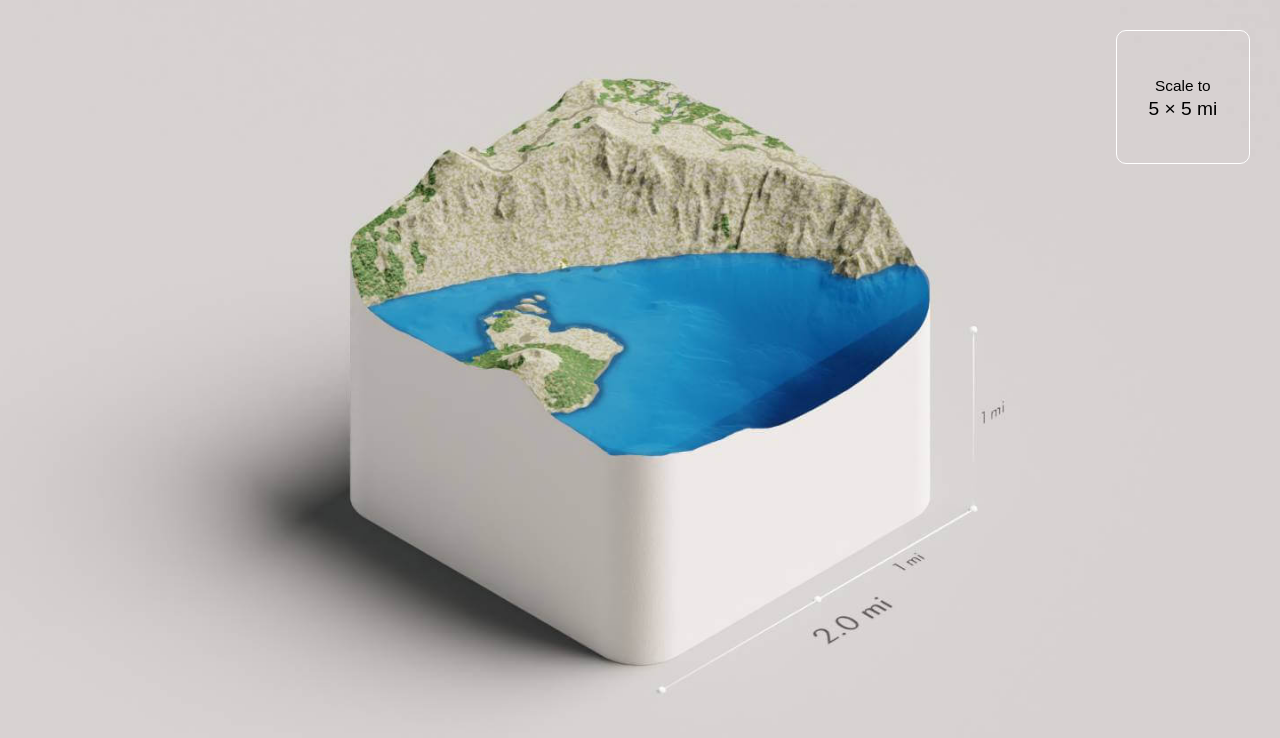
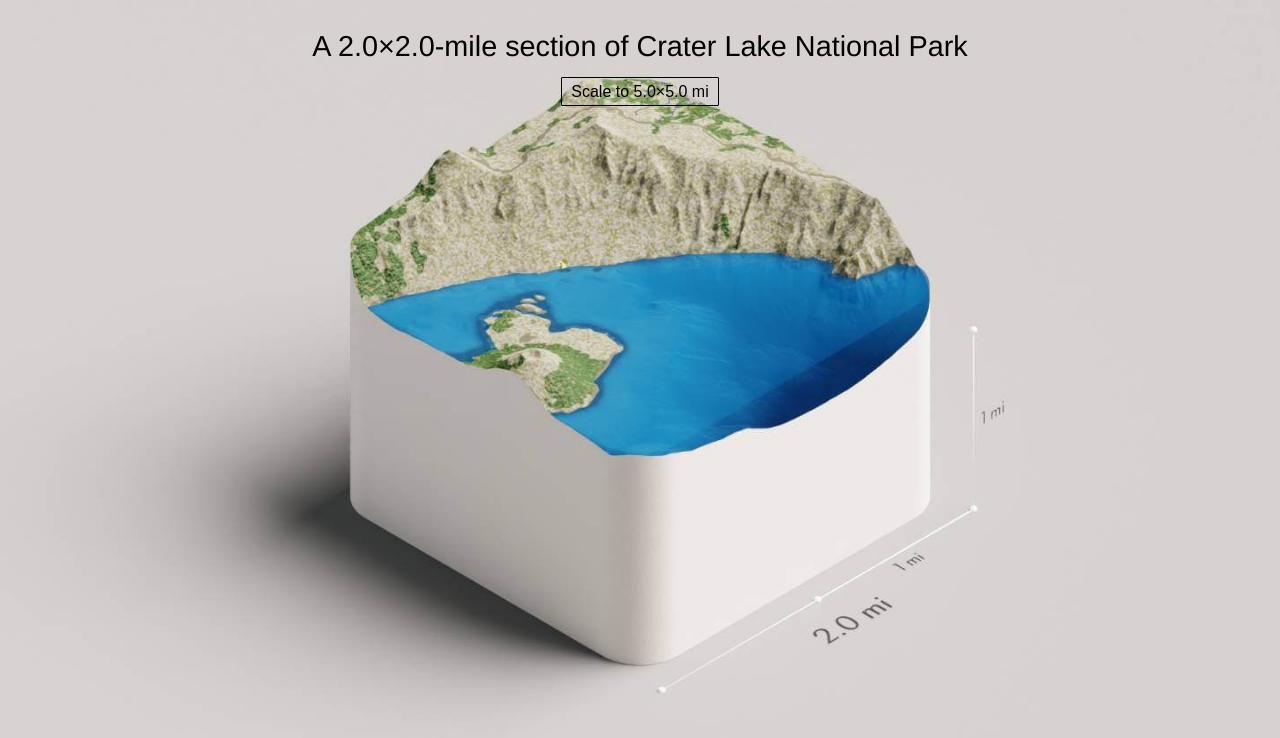
Before and after one commit to wendyshijia/park_scaling, a plain HTML site: page index.html in a window 1280 px wide. Shown: the top 738 px of the page. Drawn offline with nearby package versions, Linux system fonts and the light colour scheme.

Commit message:
dynamic label

```diff
--- a/index.html
+++ b/index.html
@@ -8,8 +8,11 @@
 
 </head>
 <body>
-<!-- partial:index.partial.html -->
-<button id="scroll-button"><span>Scale to</span>5 &#xd7; 5 mi</button>
+<div class="overlay">
+  <h1 id="label">A 2.0&#xd7;2.0-mile section of Crater Lake National Park</h1>
+  <button id="scroll-button">Scale to 5.0&#xd7;5.0 mi</button>
+</div>
+
 
 <canvas id="hero-lightpass" />
 
--- a/script.js
+++ b/script.js
@@ -3,12 +3,15 @@ console.clear();
 const canvas = document.getElementById("hero-lightpass");
 const context = canvas.getContext("2d");
 const button = document.getElementById("scroll-button");
+const label = document.getElementById("label");
 
 canvas.width = 1800;
 canvas.height = 900;
 
 const frameCount = 120;
 const buttonTarget = 60;
+const startScale = 2;
+const endScale = 8;
 
 const currentFrame = index => (
   `imgs/tinified/crater-scale-5-reverse-${(index+1).toString()}.jpg`
@@ -44,12 +47,15 @@ const scrollAnimation = gsap.to(sequencer, {
     onUpdate: (self) => {
       scrollProgress = self.progress;
       updateFrame();
+      let currentScale =  (startScale + (endScale - startScale) * scrollProgress).toFixed(1)
+      console.log(currentScale)
+      label.textContent = `A ${currentScale}×${currentScale}-mile section of Crater Lake National Park`;
     }
   },
 });
 
 function updateFrame() {
-  sequencer.frame = Math.round(scrollProgress * (frameCount - 1));
+  sequencer.frame = scrollProgress * (frameCount - 1);
   render();
 }
 
--- a/style.css
+++ b/style.css
@@ -1,5 +1,6 @@
 html {
   height: 100vh;
+  font-family:helvetica,sans-serif;
 }
 
 body {
@@ -17,18 +18,27 @@ canvas {
   max-width: 180vw;
   max-height: 100vh;
 }
+.overlay{
+  position: fixed;
+  z-index: 1;
+  top:2em;
+  text-align: center;
+  width: 100%;
+}
+h1{
+  font-size: 1.8em;
+}
 button {
-  width: 7em;
-  height: 7em;
   color: black;
-  border: 1px solid white;
-  border-radius: 10px;
+  border: 1px solid black;
+  border-radius: 1px;
   background-color: transparent;
   cursor: pointer;
-  font-size: 1.2em;
-  line-height: 1.2em;
+  font-size: 1em;
+  margin-top: 1em;
+  padding: 0.3em 0.6em;
+}
 
-}
 button span{
   display: block;
   font-size: 0.8em;
@@ -40,9 +50,9 @@ button.at-target-scroll, button:hover{
 button.at-target-scroll span{
   visibility: hidden;
 }
-#scroll-button{
+/* #scroll-button{
   position: fixed;
   right: 30px;
   top: 30px;
   z-index: 1;
-}
+} */
```
